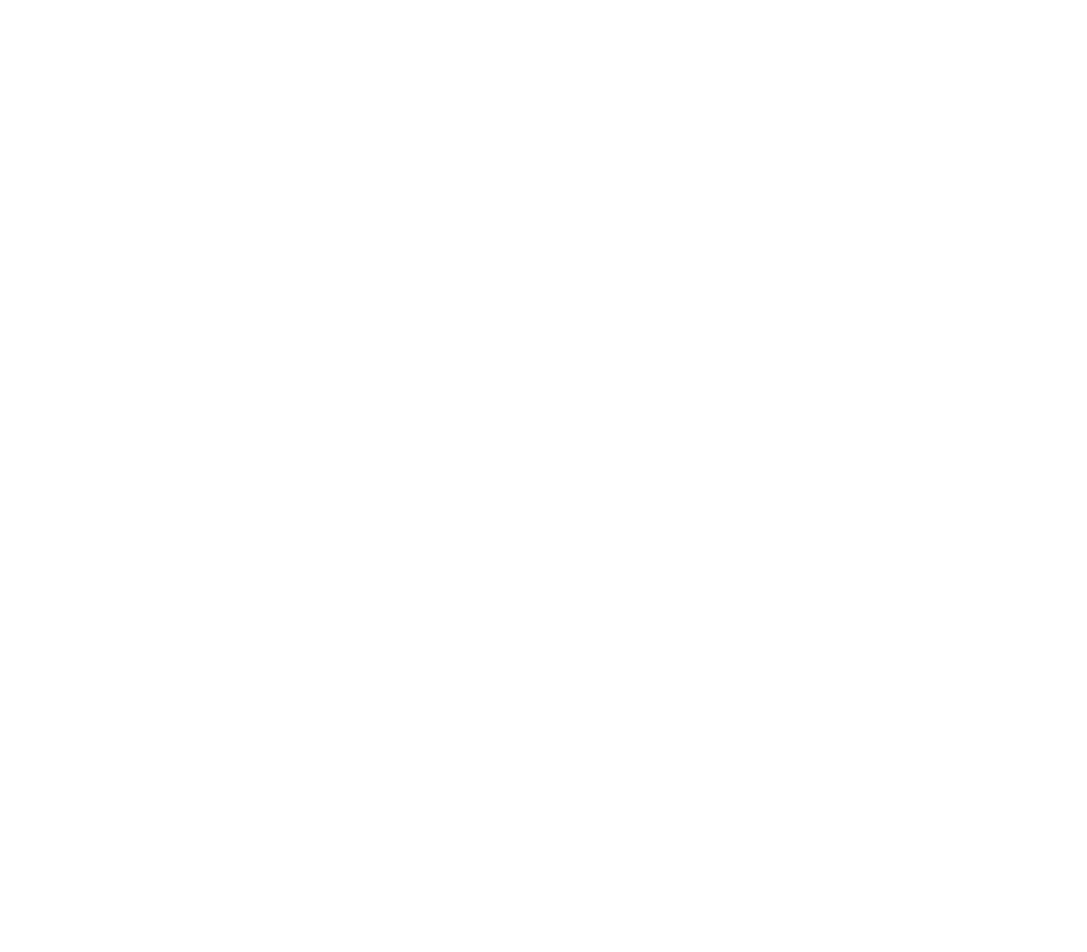
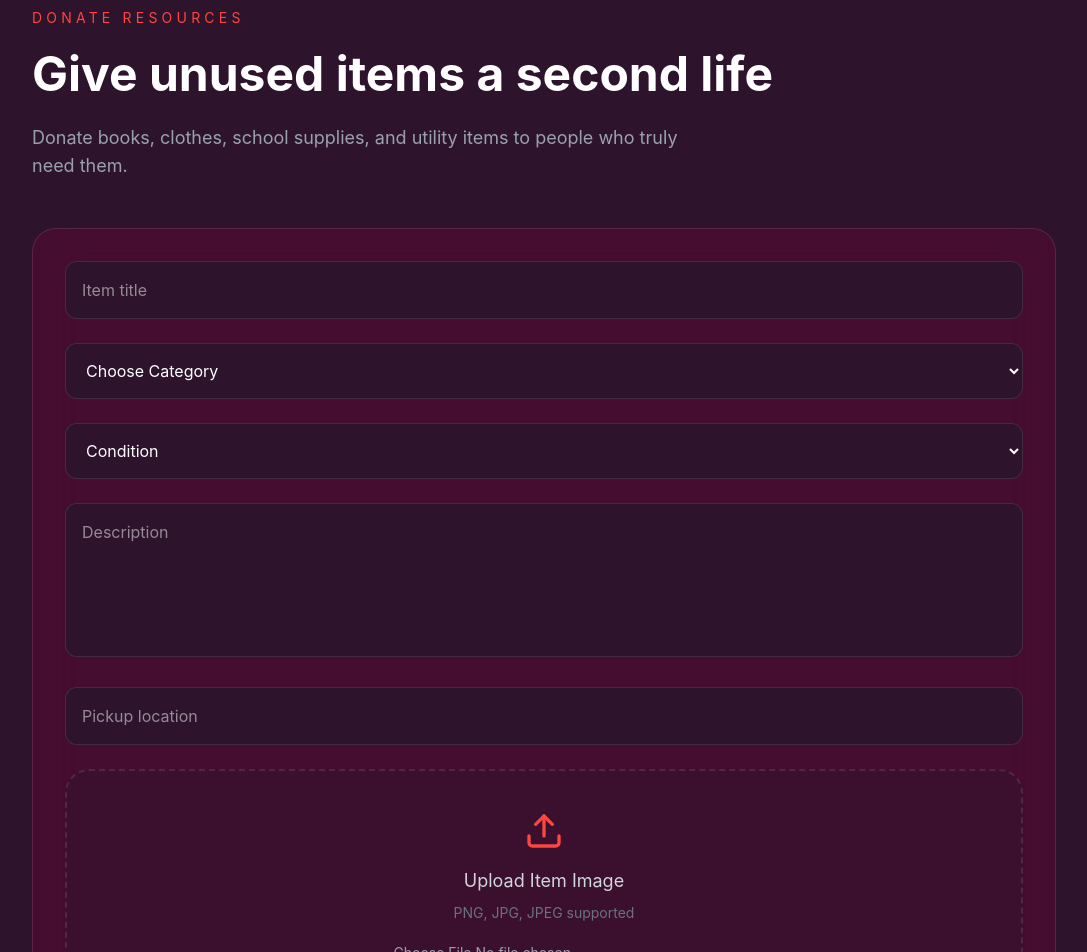
Before and after one commit to Aranyak2005/Mesh_Minds, a React (Vite) app in the folder socloop/: page /donate in a window 1280 px wide. Shown: the part 120-1072 px from the top of the page, without its empty margins (96-1183 px from the left). Before the commit the page ends 800 px from the top, so only its background shows below. Built offline with nearby package versions, Linux system fonts and the light colour scheme.

Commit message:
Donation page created

```diff
--- a/socloop/src/pages/Donate.jsx
+++ b/socloop/src/pages/Donate.jsx
@@ -1,9 +1,91 @@
-import React from 'react'
+import Navbar from "../components/Navbar";
+import { Upload } from "lucide-react";
 
-const Donate = () => {
+export default function Donate() {
   return (
-    <div>Donate</div>
-  )
+    <div className="min-h-screen bg-[#2D142C] text-white">
+      <Navbar />
+
+      <section className="pt-32 px-4 sm:px-6 pb-20">
+        <div className="max-w-5xl mx-auto">
+          {/* Heading */}
+          <div className="mb-12">
+            <p className="text-[#FE4540] uppercase tracking-[0.3em] text-sm mb-4">
+              Donate Resources
+            </p>
+
+            <h1 className="text-4xl sm:text-5xl font-bold leading-tight">
+              Give unused items a second life
+            </h1>
+
+            <p className="mt-5 text-gray-400 max-w-2xl text-base sm:text-lg">
+              Donate books, clothes, school supplies, and utility items to
+              people who truly need them.
+            </p>
+          </div>
+
+          {/* Form */}
+          <form className="bg-[#510A32]/70 border border-white/10 rounded-3xl p-6 sm:p-8 backdrop-blur-xl space-y-6">
+            {/* Item Title */}
+            <input
+              type="text"
+              placeholder="Item title"
+              className="w-full bg-[#2D142C] border border-white/10 rounded-xl px-4 py-4 outline-none focus:border-[#FE4540] transition"
+            />
+
+            {/* Category */}
+            <select className="w-full bg-[#2D142C] border border-white/10 rounded-xl px-4 py-4 outline-none focus:border-[#FE4540] transition">
+              <option>Choose Category</option>
+              <option>Books</option>
+              <option>Clothes</option>
+              <option>School Supplies</option>
+              <option>Electronics</option>
+              <option>Utility Items</option>
+            </select>
+
+            {/* Condition */}
+            <select className="w-full bg-[#2D142C] border border-white/10 rounded-xl px-4 py-4 outline-none focus:border-[#FE4540] transition">
+              <option>Condition</option>
+              <option>New</option>
+              <option>Good</option>
+              <option>Usable</option>
+              <option>Needs Repair</option>
+            </select>
+
+            {/* Description */}
+            <textarea
+              placeholder="Description"
+              rows="5"
+              className="w-full bg-[#2D142C] border border-white/10 rounded-xl px-4 py-4 outline-none focus:border-[#FE4540] transition resize-none"
+            ></textarea>
+
+            {/* Location */}
+            <input
+              type="text"
+              placeholder="Pickup location"
+              className="w-full bg-[#2D142C] border border-white/10 rounded-xl px-4 py-4 outline-none focus:border-[#FE4540] transition"
+            />
+
+            {/* Upload Box */}
+            <div className="border-2 border-dashed border-white/10 rounded-3xl p-10 text-center hover:border-[#FE4540] transition cursor-pointer bg-[#2D142C]/40">
+              <Upload className="mx-auto text-[#FE4540] mb-4" size={40} />
+
+              <p className="text-gray-300 text-lg">Upload Item Image</p>
+
+              <p className="text-gray-500 text-sm mt-2">
+                PNG, JPG, JPEG supported
+              </p>
+
+              <input type="file" className="mt-5 text-sm text-gray-400" />
+            </div>
+
+            {/* Submit Button */}
+            <button className="w-full bg-[#FE4540] hover:bg-[#C72C41] transition py-4 rounded-2xl font-semibold shadow-lg shadow-[#FE4540]/20">
+              Submit Donation
+            </button>
+          </form>
+        </div>
+      </section>
+    </div>
+  );
 }
-
-export default Donate
--- a/socloop/src/pages/Home.jsx
+++ b/socloop/src/pages/Home.jsx
@@ -1,12 +1,20 @@
 import Navbar from "../components/Navbar";
+import Features from "../components/Features";
+import { useNavigate } from "react-router-dom";
+
 export default function Home() {
+  const navigate = useNavigate();
+
   return (
     <div className="min-h-screen bg-[#2D142C] text-white overflow-hidden">
       <Navbar />
-      <section className="pt-32 sm:pt-40 px-4 sm:px-6 relative">
+
+      {/* Hero Section */}
+      <section className="pt-32 sm:pt-40 px-4 sm:px-6 relative min-h-screen flex items-center">
+        {/* Background Glow */}
         <div className="absolute top-20 left-1/2 -translate-x-1/2 w-[500px] h-[500px] bg-[#801336] opacity-20 blur-[120px] rounded-full"></div>
 
-        <div className="max-w-7xl mx-auto relative z-10">
+        <div className="max-w-7xl mx-auto relative z-10 w-full">
           <div className="max-w-4xl">
             <p className="text-[#FE4540] uppercase tracking-[0.3em] text-sm mb-6">
               Sustainable Communities • AI Powered
@@ -25,40 +33,28 @@
               communities through intelligent sustainability.
             </p>
 
-
+            {/* Buttons */}
             <div className="mt-10 flex flex-col sm:flex-row gap-4">
-              <button className="bg-[#FE4540] hover:bg-[#C72C41] transition px-8 py-4 rounded-2xl font-semibold shadow-lg shadow-[#FE4540]/20">
+              <button
+                onClick={() => navigate("/donate")}
+                className="bg-[#FE4540] hover:bg-[#C72C41] transition px-8 py-4 rounded-2xl font-semibold shadow-lg shadow-[#FE4540]/20"
+              >
                 Start Donating
               </button>
 
-              <button className="border border-white/10 hover:bg-white/10 transition px-8 py-4 rounded-2xl font-semibold backdrop-blur-lg">
+              <button
+                onClick={() => navigate("/browse")}
+                className="border border-white/10 hover:bg-white/10 transition px-8 py-4 rounded-2xl font-semibold backdrop-blur-lg"
+              >
                 Explore Platform
               </button>
-            </div>
-
-
-            <div className="mt-16 grid grid-cols-2 md:grid-cols-4 gap-5">
-              {[
-                ["15K+", "Items Reused"],
-                ["7K+", "Students Helped"],
-                ["22 Tons", "Waste Reduced"],
-                ["40%", "Carbon Reduced"],
-              ].map((item, index) => (
-                <div
-                  key={index}
-                  className="bg-[#510A32]/70 border border-white/10 rounded-2xl p-5 backdrop-blur-lg"
-                >
-                  <h2 className="text-2xl sm:text-3xl font-bold text-[#FE4540]">
-                    {item[0]}
-                  </h2>
-
-                  <p className="mt-2 text-gray-400 text-sm">{item[1]}</p>
-                </div>
-              ))}
             </div>
           </div>
         </div>
       </section>
+
+      {/* Features */}
+      <Features />
     </div>
   );
 }
```
